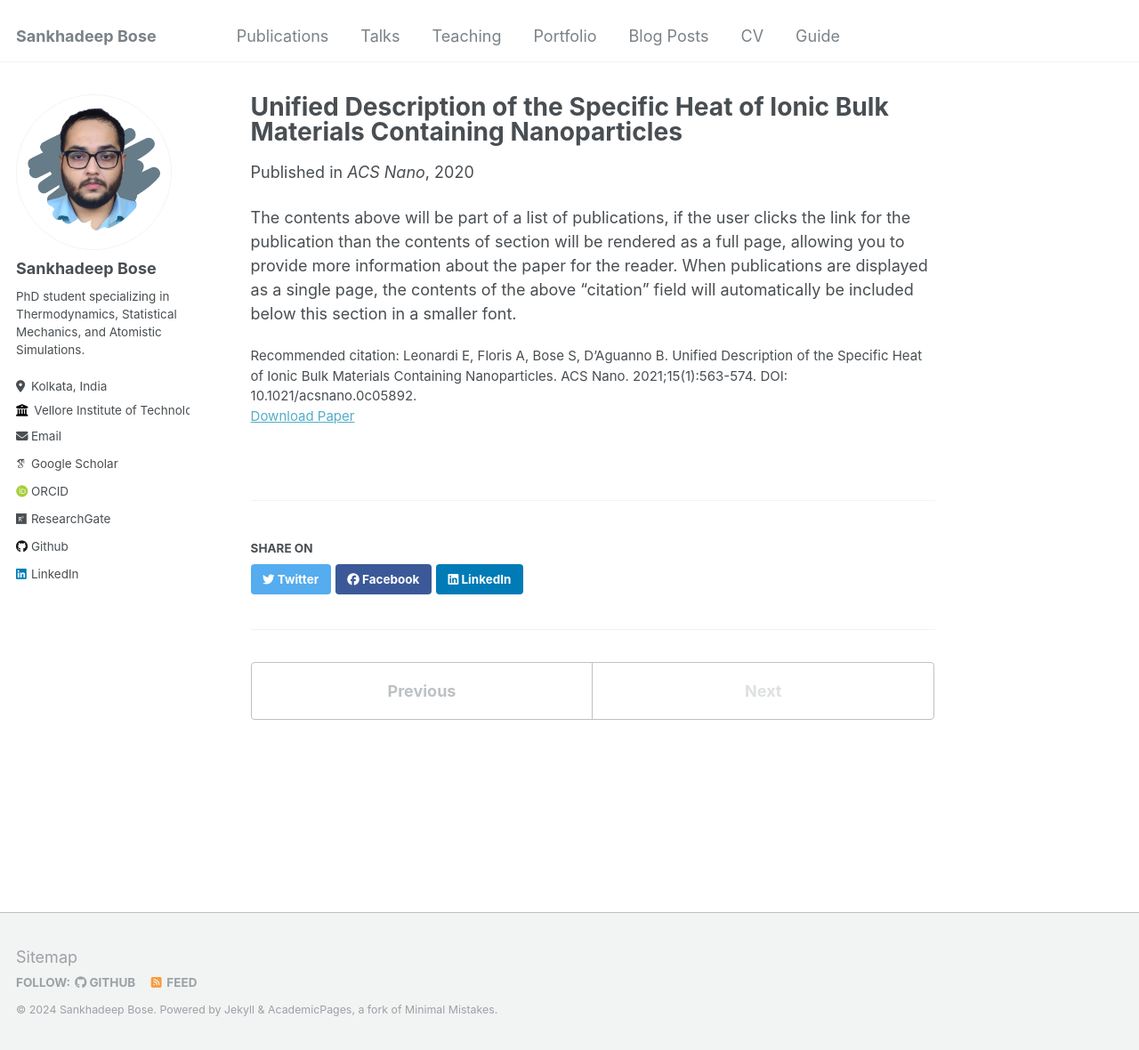
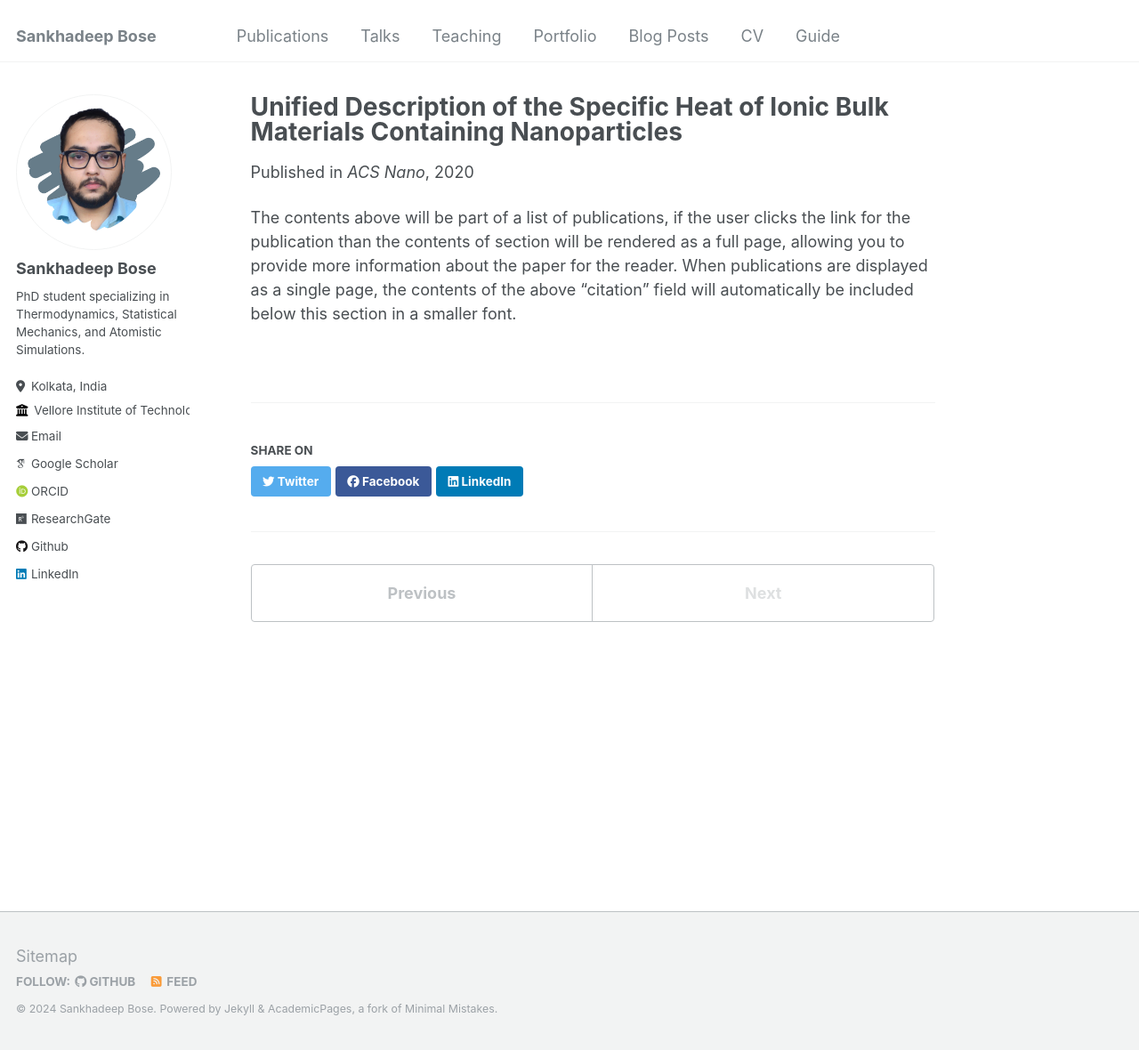
Before and after one commit to sankhadeepbose/sankhadeepbose.github.io, a Jekyll site: the page built from _publications/2024-02-17-paper-title-number-4.md, in a window 1280 px wide and 1180 px high. Shown: the whole window at 89% size. Built offline with Jekyll 4.4.1, drawn with Linux system fonts in a browser that asks for light colours; some web fonts are replaced.

Commit message:
Update 2024-02-17-paper-title-number-4.md

```diff
--- a/_publications/2024-02-17-paper-title-number-4.md
+++ b/_publications/2024-02-17-paper-title-number-4.md
@@ -6,7 +6,7 @@
 date: December 21, 2020
 venue: 'ACS Nano'
 paperurl: '[https://repository.lincoln.ac.uk/ndownloader/files/42850540](https://repository.lincoln.ac.uk/ndownloader/files/42850540)'
-citation: 'Leonardi E, Floris A, Bose S, D’Aguanno B. Unified Description of the Specific Heat of Ionic Bulk Materials Containing Nanoparticles. ACS Nano. 2021;15(1):563-574. DOI: 10.1021/acsnano.0c05892.'
+
 ---
 
 The contents above will be part of a list of publications, if the user clicks the link for the publication than the contents of section will be rendered as a full page, allowing you to provide more information about the paper for the reader. When publications are displayed as a single page, the contents of the above "citation" field will automatically be included below this section in a smaller font.
```
